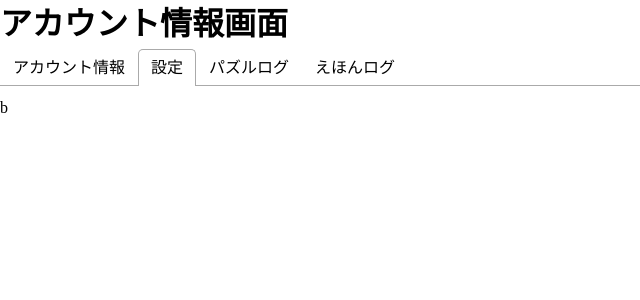
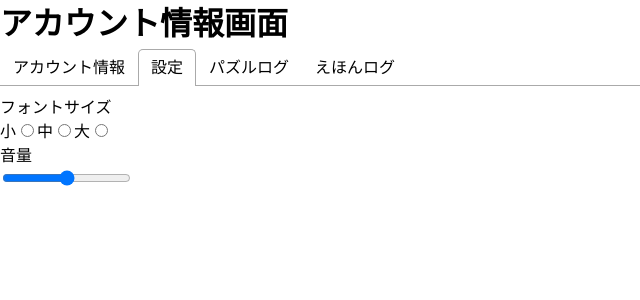
Before and after one commit to ishida-0622/u22-2023, a Next.js app in the folder frontend/: page /account_info in a window 1280 px wide. Both pictures are taken after a click on the tab "設定". Shown: the top 300 px of the page, without its empty margins (0-640 px from the left). Built offline with nearby package versions, Linux system fonts and the light colour scheme.

Commit message:
feat: 設定画面のUI

```diff
--- a/frontend/src/components/pages/AccountInfo/index.tsx
+++ b/frontend/src/components/pages/AccountInfo/index.tsx
@@ -1,9 +1,12 @@
 import Script from "next/script";
+import { useState } from "react";
 import { Tab, Tabs, TabList, TabPanel } from "react-tabs";
 
 import "react-tabs/style/react-tabs.css";
 
 export const AccountInfo = () => {
+  const [volume, setVolume] = useState(50);
+
   return (
     <div>
       <h1>アカウント情報画面</h1>
@@ -28,7 +31,31 @@ export const AccountInfo = () => {
             アカウント情報を変更
           </button>
         </TabPanel>
-        <TabPanel>b</TabPanel>
+        <TabPanel>
+          <p>フォントサイズ</p>
+          <label>
+            小
+            <input type="radio" name="font-size" />
+          </label>
+          <label>
+            中
+            <input type="radio" name="font-size" />
+          </label>
+          <label>
+            大
+            <input type="radio" name="font-size" />
+          </label>
+          <p>音量</p>
+          <input
+            type="range"
+            name="unci"
+            id="korogunomi"
+            min={0}
+            max={100}
+            value={volume}
+            onChange={(e) => setVolume(Number(e.target.value))}
+          />
+        </TabPanel>
         <TabPanel>c</TabPanel>
         <TabPanel>d</TabPanel>
       </Tabs>
```
